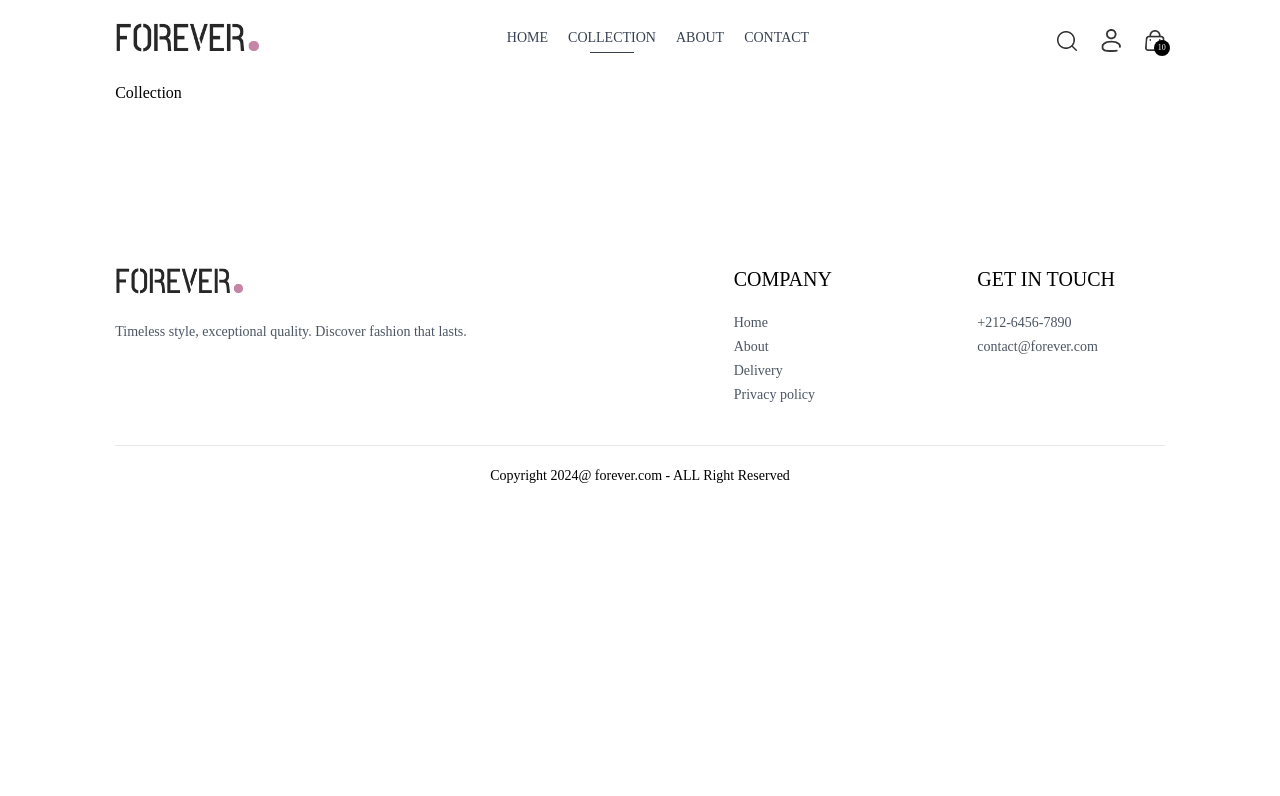
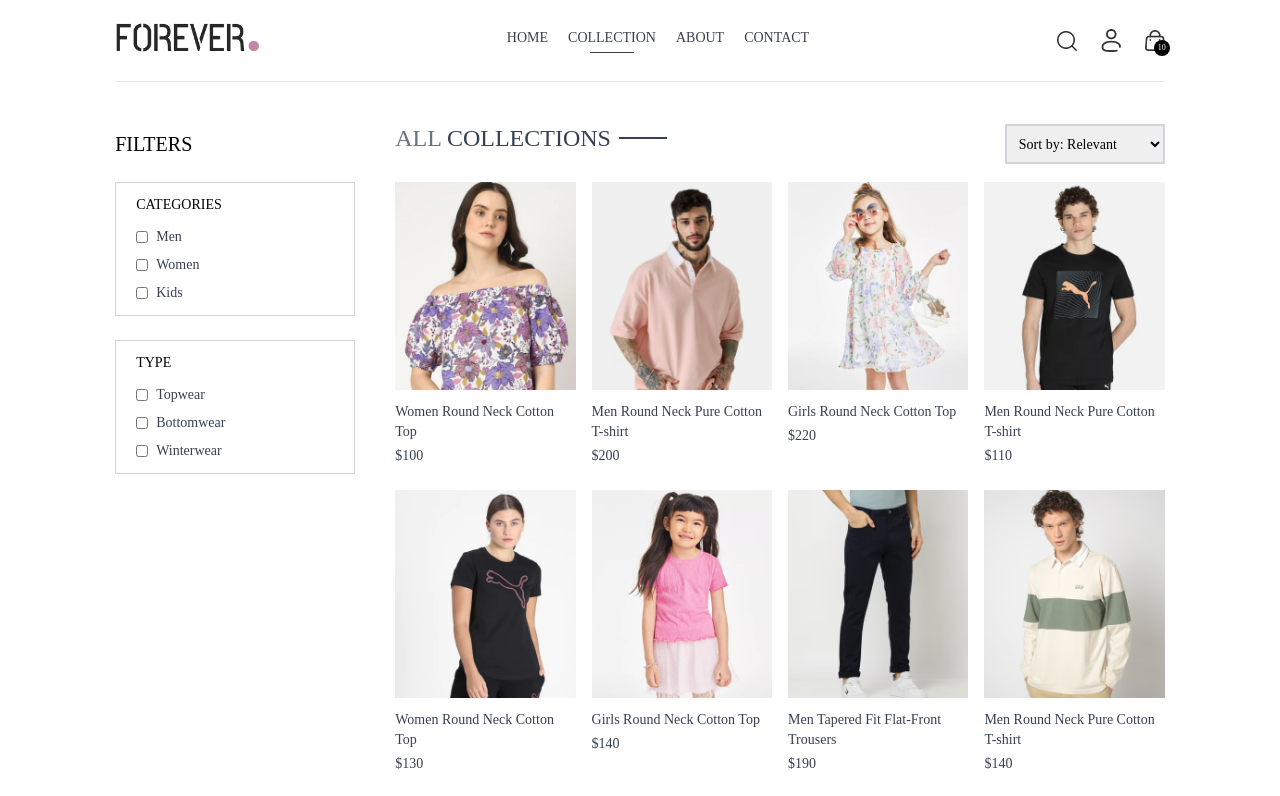
Before and after one commit to maker-dev/e-commerce-app, a React (Vite) app in the folder client/: page /collection in a window 1280 px wide. Shown: the top 796 px of the page. Built offline with nearby package versions, Linux system fonts and the light colour scheme.

Commit message:
ADD collection page

```diff
--- a/client/src/components/NavBar.jsx
+++ b/client/src/components/NavBar.jsx
@@ -68,7 +68,7 @@
 
       {/* Sidebar menu for small screens */}
       <div
-        className="absolute top-0 right-0 bottom-0 overflow-hidden bg-white transition-all"
+        className="fixed inset-0 overflow-hidden bg-white transition-all z-10"
         style={{
           width: visible ? "100%" : "0%",
         }}
--- a/client/src/pages/Collection.jsx
+++ b/client/src/pages/Collection.jsx
@@ -1,8 +1,170 @@
+import { useContext, useEffect, useState } from "react";
+import { ShopContext } from "../context/ShopContext";
+import { assets } from "../assets/assets";
+import Title from "../components/Title";
+import ProductItem from "../components/ProductItem";
 
 function Collection() {
+  const { products } = useContext(ShopContext);
+  const [showFilter, setShowFilter] = useState(false);
+  const [filterProducts, setFilterProducts] = useState([]);
+  const [category, setCategory] = useState([]);
+  const [subCategory, setSubCategory] = useState([]);
+
+  const toggleCategory = (e) => {
+    if (category.includes(e.target.value)) {
+      setCategory((prev) => prev.filter((item) => item !== e.target.value));
+    } else {
+      setCategory((prev) => [...prev, e.target.value]);
+    }
+  };
+
+  const toggleSubCategory = (e) => {
+    if (subCategory.includes(e.target.value)) {
+      setSubCategory((prev) => prev.filter((item) => item !== e.target.value));
+    } else {
+      setSubCategory((prev) => [...prev, e.target.value]);
+    }
+  };
+
+  const applyFilter = () => {
+    let productsCopy = products.slice();
+
+    if (category.length > 0) {
+      productsCopy = productsCopy.filter((item) =>
+        category.includes(item.category)
+      );
+    }
+
+    if (subCategory.length > 0) {
+      productsCopy = productsCopy.filter((item) =>
+        subCategory.includes(item.subCategory)
+      );
+    }
+    setFilterProducts(productsCopy);
+  };
+
+  useEffect(() => {
+    applyFilter();
+  }, [category, subCategory]);
+
   return (
-    <div>Collection</div>
-  )
+    <div className="flex flex-col md:flex-row gap-1 md:gap-10 pt-10 border-t">
+      {/* filter options */}
+      <div className="min-w-60">
+        <p
+          onClick={() => setShowFilter(!showFilter)}
+          className="my-2 text-xl flex items-center cursor-pointer gap-2"
+        >
+          FILTERS
+          <img
+            src={assets.dropdown_icon}
+            className={`h-3 md:hidden ${showFilter ? "rotate-90" : ""}`}
+            alt="dropdown-image"
+          />
+        </p>
+        {/* category filter */}
+        <div
+          className={`border border-gray-300 pl-5 py-3 mt-6 ${
+            showFilter ? "" : "hidden"
+          } md:block`}
+        >
+          <p className="mb-3 text-sm font-medium">CATEGORIES</p>
+          <div className="flex flex-col gap-2 text-sm font-light text-gray-700">
+            <p className="flex gap-2">
+              <input
+                type="checkbox"
+                className="w-3"
+                value={"Men"}
+                onChange={toggleCategory}
+              />{" "}
+              Men
+            </p>
+            <p className="flex gap-2">
+              <input
+                type="checkbox"
+                className="w-3"
+                value={"Women"}
+                onChange={toggleCategory}
+              />{" "}
+              Women
+            </p>
+            <p className="flex gap-2">
+              <input
+                type="checkbox"
+                className="w-3"
+                value={"Kids"}
+                onChange={toggleCategory}
+              />{" "}
+              Kids
+            </p>
+          </div>
+        </div>
+        {/* SubCategory Filter */}
+        <div
+          className={`border border-gray-300 pl-5 py-3 mt-6 ${
+            showFilter ? "" : "hidden"
+          } md:block`}
+        >
+          <p className="mb-3 text-sm font-medium">TYPE</p>
+          <div className="flex flex-col gap-2 text-sm font-light text-gray-700">
+            <p className="flex gap-2">
+              <input
+                type="checkbox"
+                className="w-3"
+                value={"Topwear"}
+                onChange={toggleSubCategory}
+              />{" "}
+              Topwear
+            </p>
+            <p className="flex gap-2">
+              <input
+                type="checkbox"
+                className="w-3"
+                value={"Bottomwear"}
+                onChange={toggleSubCategory}
+              />{" "}
+              Bottomwear
+            </p>
+            <p className="flex gap-2">
+              <input
+                type="checkbox"
+                className="w-3"
+                value={"Winterwear"}
+                onChange={toggleSubCategory}
+              />{" "}
+              Winterwear
+            </p>
+          </div>
+        </div>
+      </div>
+
+      {/* Right Side */}
+      <div className="flex-1 mt-5 md:mt-0">
+        <div className="flex justify-between items-center text-base sm:text-2xl mb-4">
+          <Title text1="ALL" text2="COLLECTIONS" />
+          {/* product sort */}
+          <select className="border-2 border-gray-300 text-sm px-2 h-10">
+            <option value="relevant">Sort by: Relevant</option>
+            <option value="low-high">Sort by: Low to High</option>
+            <option value="high-low">Sort by: High to Low</option>
+          </select>
+        </div>
+        {/* map product */}
+        <div className="grid grid-cols-2 md:grid-cols-3 lg:grid-cols-4 gap-4 gap-y-6">
+          {filterProducts.map((item, index) => (
+            <ProductItem
+              key={index}
+              id={item._id}
+              name={item.name}
+              price={item.price}
+              image={item.image}
+            />
+          ))}
+        </div>
+      </div>
+    </div>
+  );
 }
 
-export default Collection
+export default Collection;
```
